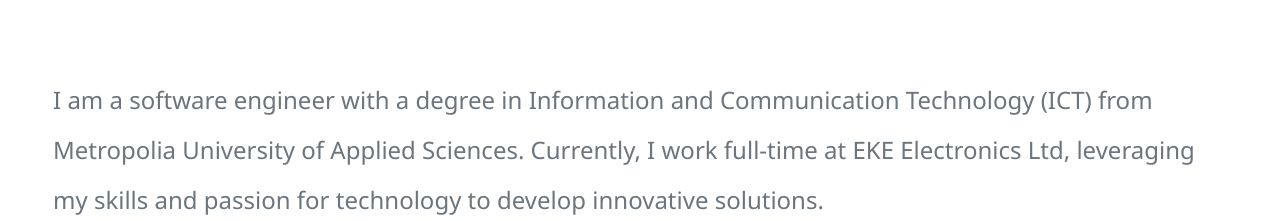
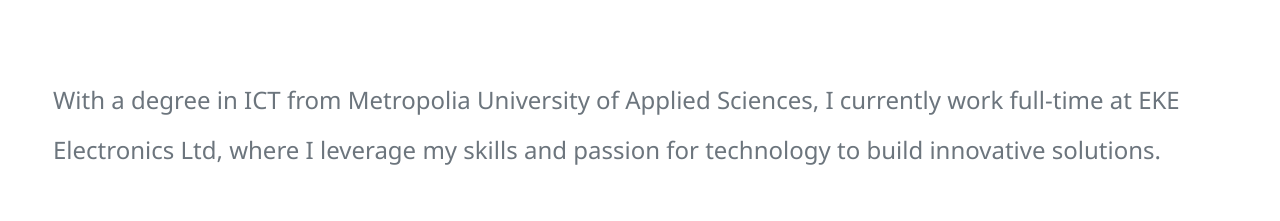
Before and after one commit to omarome/portfolio, a React (Create React App) app: page / in a window 1280 px wide. Shown: the part 579-800 px from the top of the page. Built offline with nearby package versions, Linux system fonts and the light colour scheme.

Commit message:
changed home contents for better readability

```diff
--- a/src/components/Home.js
+++ b/src/components/Home.js
@@ -59,8 +59,7 @@
           >
             <h1 className='intro-section-header'>Hey there 👋, I'm Omar — a Software Engineer.</h1>
             <p className='intro-section-paragraph'>
-            I am a software engineer with a degree in Information and Communication Technology (ICT) from Metropolia University of Applied Sciences.
-            Currently, I work full-time at EKE Electronics Ltd, leveraging my skills and passion for technology to develop innovative solutions.
+            With a degree in ICT from Metropolia University of Applied Sciences, I currently work full-time at EKE Electronics Ltd, where I leverage my skills and passion for technology to build innovative solutions.
             </p>
             </motion.div>
         </section>
```
